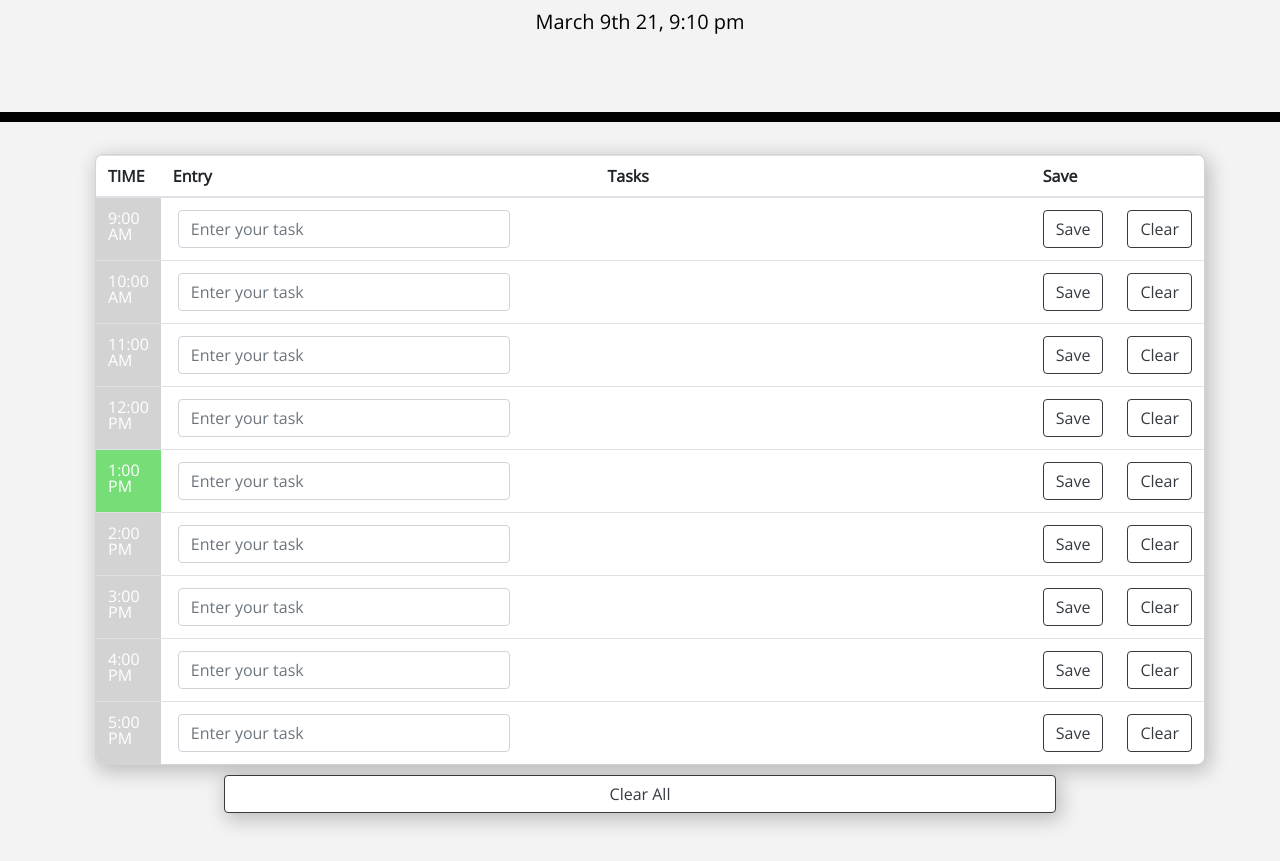
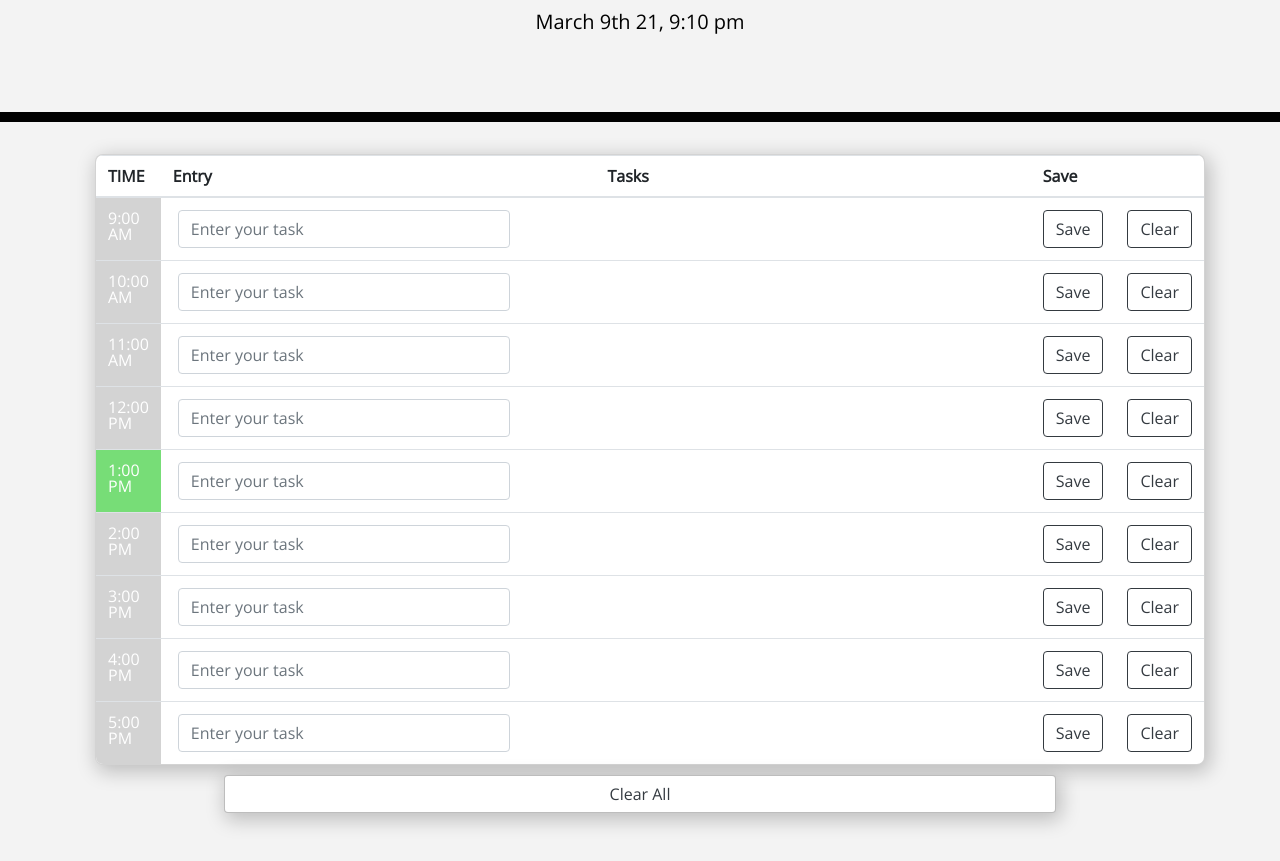
Before and after one commit to JustinBrubaker7/Serendipidy-Inventory-System, a plain HTML site: page index.html in a window 1280 px wide. Shown: the part 182-1043 px from the top of the page. Drawn offline with nearby package versions, Linux system fonts and the light colour scheme.

Commit message:
styling to clear all button

```diff
--- a/Develop/style.css
+++ b/Develop/style.css
@@ -90,4 +90,5 @@ table {
   background-color: white;
   -webkit-box-shadow: 3px 5px 19px 2px rgba(0,0,0,0.22);
   box-shadow: 3px 5px 19px 2px rgba(0,0,0,0.22);
+  border: solid 0.5px rgba(37, 37, 37, 0.3) !important;
 }
```
